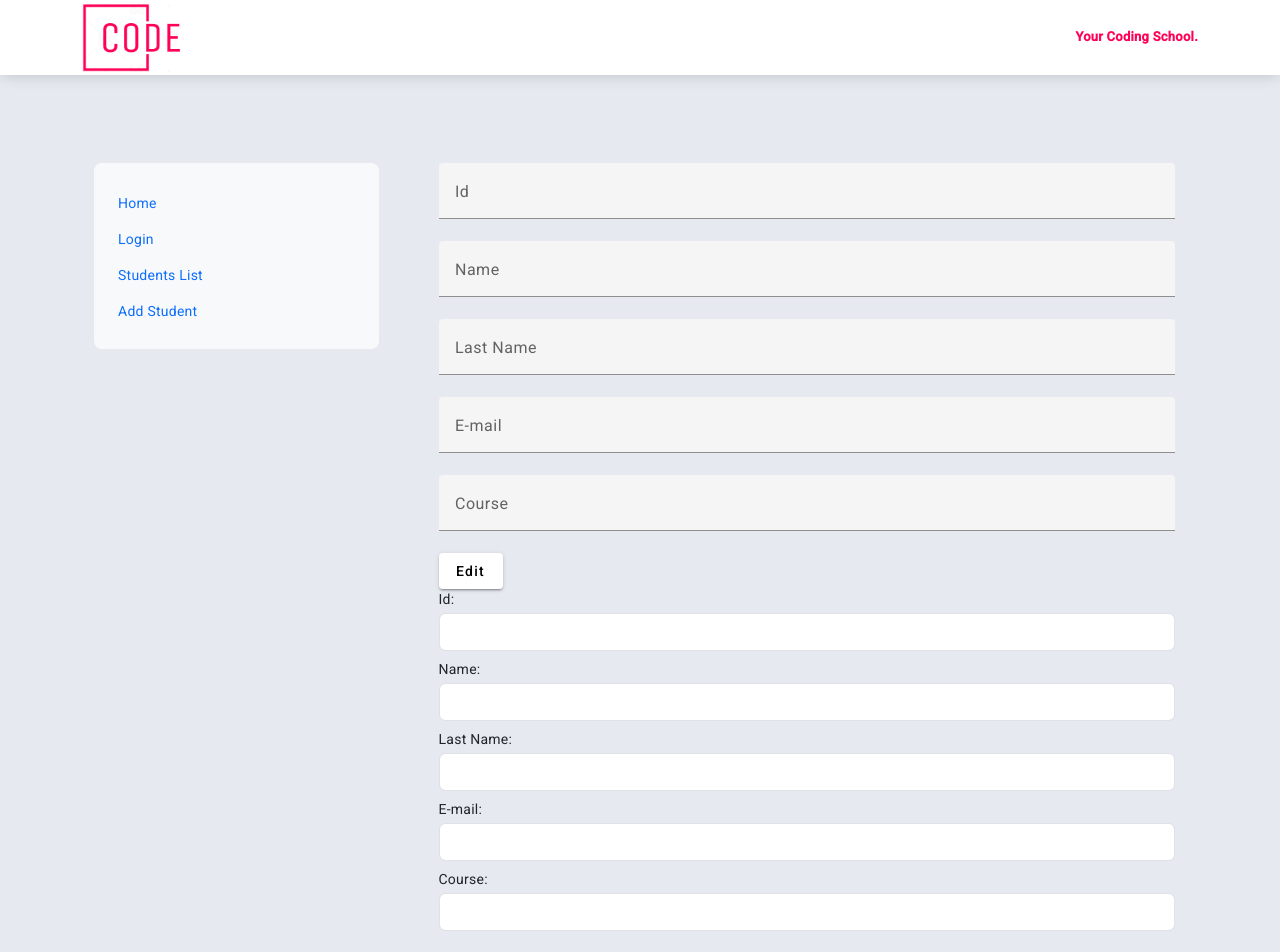
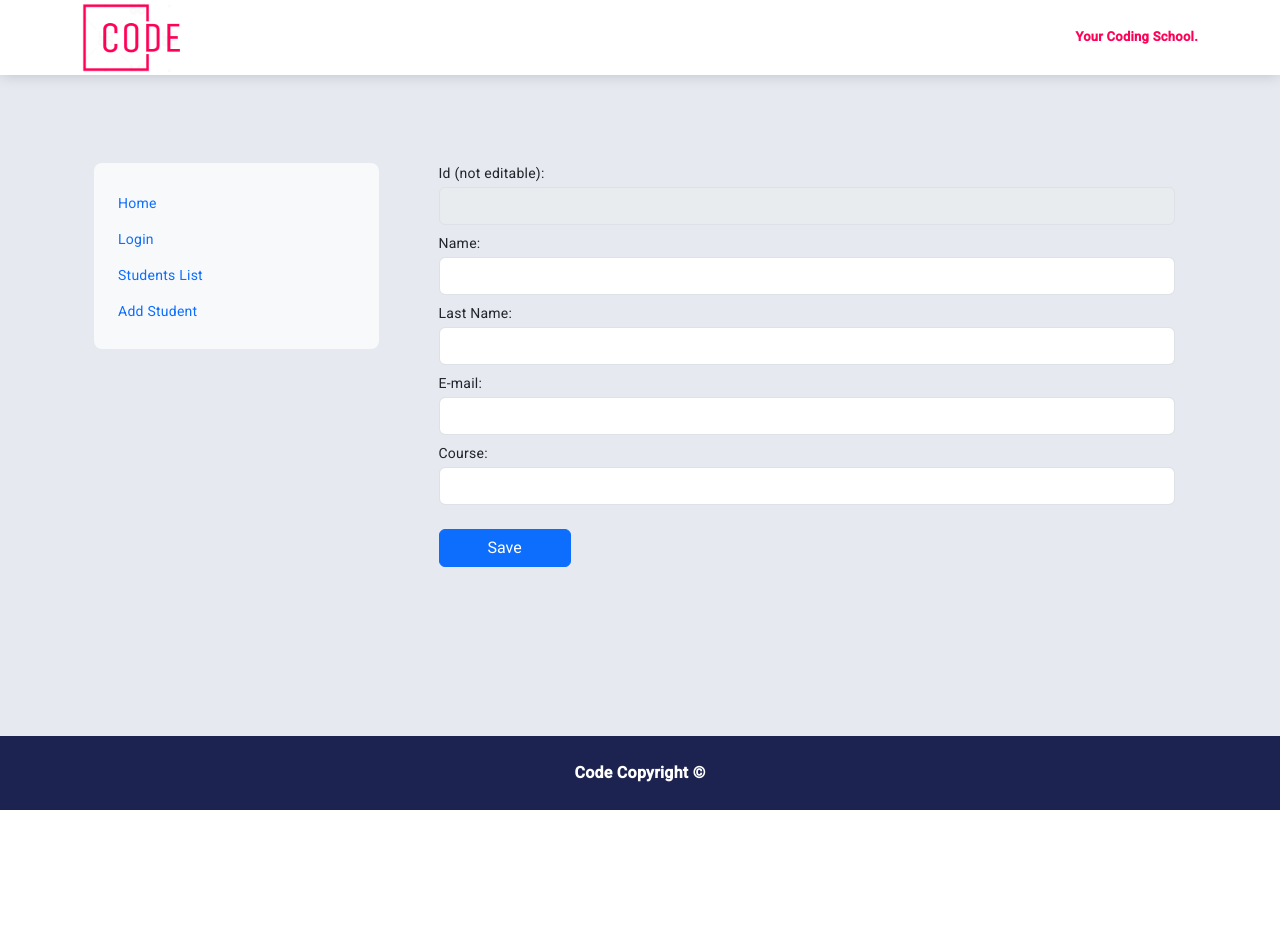
Before and after one commit to tat1roliv/2PFOliveira, an Angular app in the folder demo/: page /students/edit in a window 1280 px wide. Shown: the top 952 px of the page. After the commit the page ends 810 px from the top, so only its background shows below. Built offline with nearby package versions, Linux system fonts and the light colour scheme.

Commit message:
edit working

```diff
--- a/demo/src/app/students/components/students-editar/students-editar.component.html
+++ b/demo/src/app/students/components/students-editar/students-editar.component.html
@@ -1,4 +1,33 @@
 <form [formGroup]="formStudents" (ngSubmit)="studentsEdit()">
+  <fieldset disabled>
+    <div class="mb-2">
+        <label class="mb-1" for="disabledTextInput">Id (not editable): </label>
+        <input value="" type="text"  id="disabledTextInput" name="firstname-input" class="form-control" formControlName="id_">
+    </div>
+  </fieldset>
+    <div class="mb-2">
+      <label class="mb-1" for="name-input">Name:</label>
+      <input value="" type="text" id="name-input" name="name-input" class="form-control"  formControlName="name">
+    </div>
+    <div class="mb-2">
+      <label class="mb-1" for="lastName-input">Last Name:</label>
+      <input value="" type="text" id="lastName-input" name="lastName-input" class="form-control"  formControlName="lastName">
+    </div>
+    <div class="mb-2">
+      <label class="mb-1" for="email-input">E-mail:</label>
+      <input value="" type="text" id="email-input" name="email-input" class="form-control"  formControlName="email">
+    </div>
+    <div class="mb-2">
+      <label class="mb-1" for="course-input">Course:</label>
+      <input value="" type="text" id="course-input" name="course-input" class="form-control"  formControlName="course">
+    </div>
+    <div class="mt-4 mb-2">
+        <button type="submit" class="btn btn-primary px-5">Save</button>
+    </div>
+
+</form>
+
+<!--form [formGroup]="formStudents" (ngSubmit)="studentsEdit()">
   <div class="row">
     <mat-form-field class="col-12">
       <mat-label>Id</mat-label>
@@ -29,30 +58,4 @@
         <button mat-raised-button type="submit">Edit</button>
     </div>
   </div>
-</form>
-
-<form [formGroup]="formStudents" (ngSubmit)="studentsEdit()">
-    <div class="mb-2">
-        <label class="mb-1" for="firstname-input">Id:</label>
-        <input value="" type="text" id="firstname-input" name="firstname-input" class="form-control" formControlName="id_">
-    </div>
-    <div class="mb-2">
-      <label class="mb-1" for="name-input">Name:</label>
-      <input value="" type="text" id="name-input" name="name-input" class="form-control"  formControlName="name">
-    </div>
-    <div class="mb-2">
-      <label class="mb-1" for="lastName-input">Last Name:</label>
-      <input value="" type="text" id="lastName-input" name="lastName-input" class="form-control"  formControlName="lastName">
-    </div>
-    <div class="mb-2">
-      <label class="mb-1" for="email-input">E-mail:</label>
-      <input value="" type="text" id="email-input" name="email-input" class="form-control"  formControlName="email">
-    </div>
-    <div class="mb-2">
-      <label class="mb-1" for="course-input">Course:</label>
-      <input value="" type="text" id="course-input" name="course-input" class="form-control"  formControlName="course">
-    </div>
-    <div class="mt-4 mb-2">
-        <button type="submit" class="btn btn-primary px-5">Save</button>
-    </div>
-</form>
+</form-->
--- a/demo/src/app/students/components/students-editar/students-editar.component.ts
+++ b/demo/src/app/students/components/students-editar/students-editar.component.ts
@@ -27,11 +27,11 @@ export class StudentsEditarComponent implements OnInit{
       console.log(parametros);
 
       this.formStudents = new FormGroup({
-        id_: new FormControl(parametros.get('id_')),
-        name: new FormControl(parametros.get('name')),
-        lastName: new FormControl(parametros.get('lastName')),
-        email: new FormControl(parametros.get('email')),
-        course: new FormControl(parametros.get('course')),
+        id_: new FormControl(parametros.get('id_'|| '')),
+        name: new FormControl(parametros.get('name' || '')),
+        lastName: new FormControl(parametros.get('lastName'|| '')),
+        email: new FormControl(parametros.get('email'|| '')),
+        course: new FormControl(parametros.get('course'|| '')),
       })
     })
 
@@ -46,8 +46,8 @@ export class StudentsEditarComponent implements OnInit{
       course: this.formStudents.value.course,
     }
 
-    this.studentsService.editStudent(student);
-    this.router.navigate(['students/edit']);
+    this.studentsService.editServStudent(student);
+    this.router.navigate(['students/list']);
   }
 
 }
--- a/demo/src/app/students/components/students-temp/students-temp.component.html
+++ b/demo/src/app/students/components/students-temp/students-temp.component.html
@@ -1,4 +1,4 @@
-<h2 appTitleSize >Students Temp</h2>
+<h2 appTitleSize >Students List</h2>
 
 <ul class="px-0">
   <li *ngFor="let student of studentsTemp$ | async" class="card card-edit mb-2 bg-light ">
--- a/demo/src/app/students/services/students.service.ts
+++ b/demo/src/app/students/services/students.service.ts
@@ -63,7 +63,7 @@ export class StudentsService {
     console.log('added from service', this.students);
   }
 
-  editStudent(student: Student): void {
+  editServStudent(student: Student): void {
     let indice = this.students.findIndex((s: Student) => s.id_ === student.id_);
 
     if(indice > -1){
```
